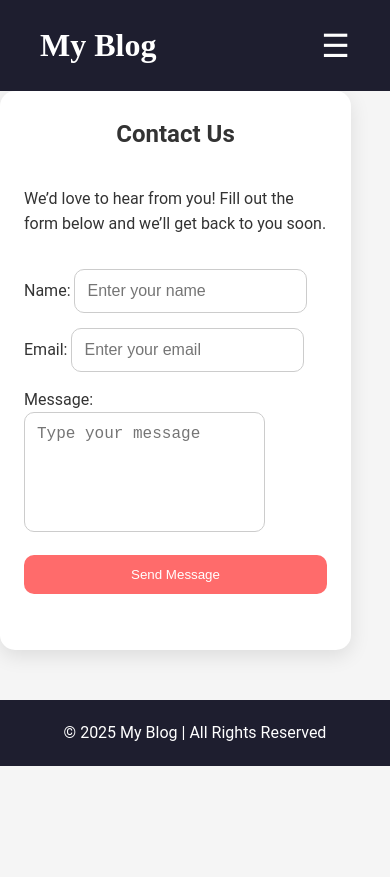
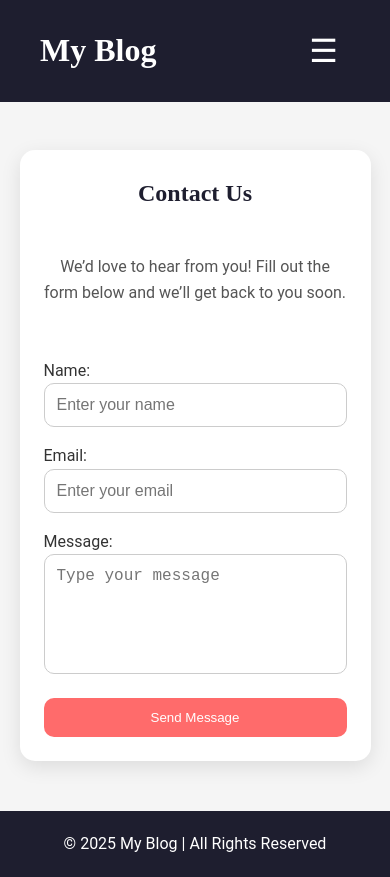
Before and after one commit to raisa-10/Blog, a plain HTML site: page contact.html in a window 390 px wide. Before the commit the page ends 844 px from the top, so only its background shows below. Drawn offline with Linux system fonts and the light colour scheme.

Commit message:
Update style.css

```diff
--- a/style.css
+++ b/style.css
@@ -317,3 +317,104 @@ footer {
     padding: 0;
   }
 }
+/* --- Contact Page Styling --- */
+.contact {
+  max-width: 600px;
+  margin: 3rem auto;
+  background: white;
+  padding: 2rem;
+  border-radius: 15px;
+  box-shadow: 0 6px 20px rgba(0,0,0,0.1);
+  text-align: center;
+}
+
+.contact h2 {
+  font-family: 'Playfair Display', serif;
+  color: #1e1e2f;
+  margin-bottom: 10px;
+}
+
+.contact p {
+  margin-bottom: 20px;
+  color: #555;
+}
+
+form {
+  display: flex;
+  flex-direction: column;
+  gap: 1rem;
+  text-align: left;
+}
+
+.form-group {
+  position: relative;
+}
+
+input, textarea {
+  width: 100%;
+  padding: 12px;
+  border: 1px solid #ccc;
+  border-radius: 10px;
+  font-size: 1rem;
+  transition: border 0.3s, box-shadow 0.3s;
+}
+
+input:focus, textarea:focus {
+  border-color: #ff6b6b;
+  box-shadow: 0 0 6px rgba(255,107,107,0.3);
+  outline: none;
+}
+
+button {
+  padding: 12px;
+  background: #ff6b6b;
+  color: white;
+  border: none;
+  border-radius: 10px;
+  font-weight: 500;
+  cursor: pointer;
+  transition: background 0.3s, transform 0.2s;
+}
+
+button:hover {
+  background: #ff3b3b;
+  transform: translateY(-2px);
+}
+
+/* Error & Success Messages */
+.error-message {
+  color: #ff3b3b;
+  font-size: 0.9rem;
+  margin-top: 5px;
+  display: none;
+  animation: fadeIn 0.3s ease;
+}
+
+.success-message {
+  display: none;
+  background: #d4edda;
+  color: #155724;
+  padding: 10px;
+  margin-top: 20px;
+  border-radius: 8px;
+  font-size: 0.95rem;
+  animation: fadeIn 0.5s ease;
+}
+
+.show-success {
+  display: block;
+}
+
+/* Animation */
+@keyframes fadeIn {
+  from { opacity: 0; transform: translateY(5px); }
+  to { opacity: 1; transform: translateY(0); }
+}
+
+/* Responsive Contact Page */
+@media (max-width: 768px) {
+  .contact {
+    width: 90%;
+    padding: 1.5rem;
+  }
+}
```
